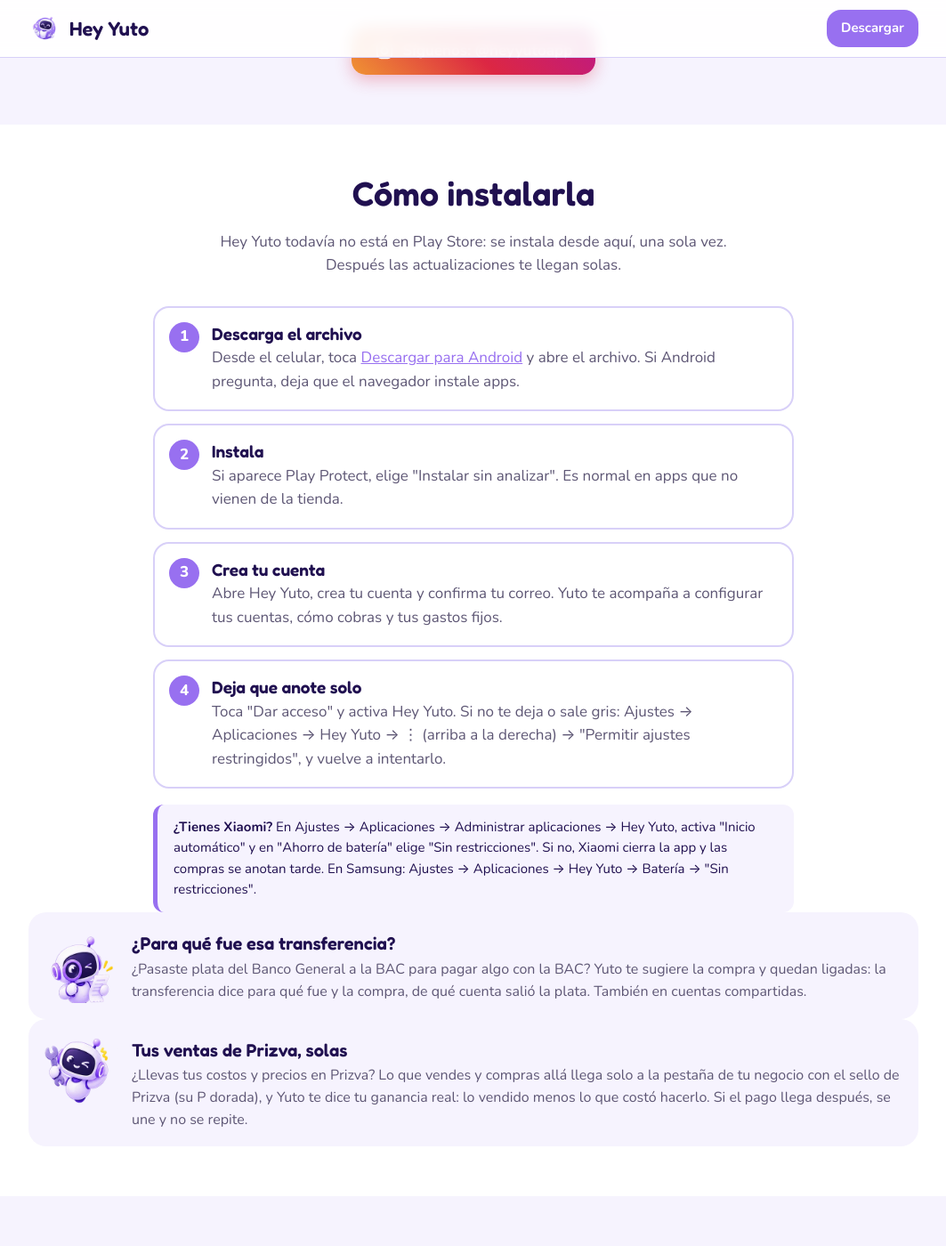
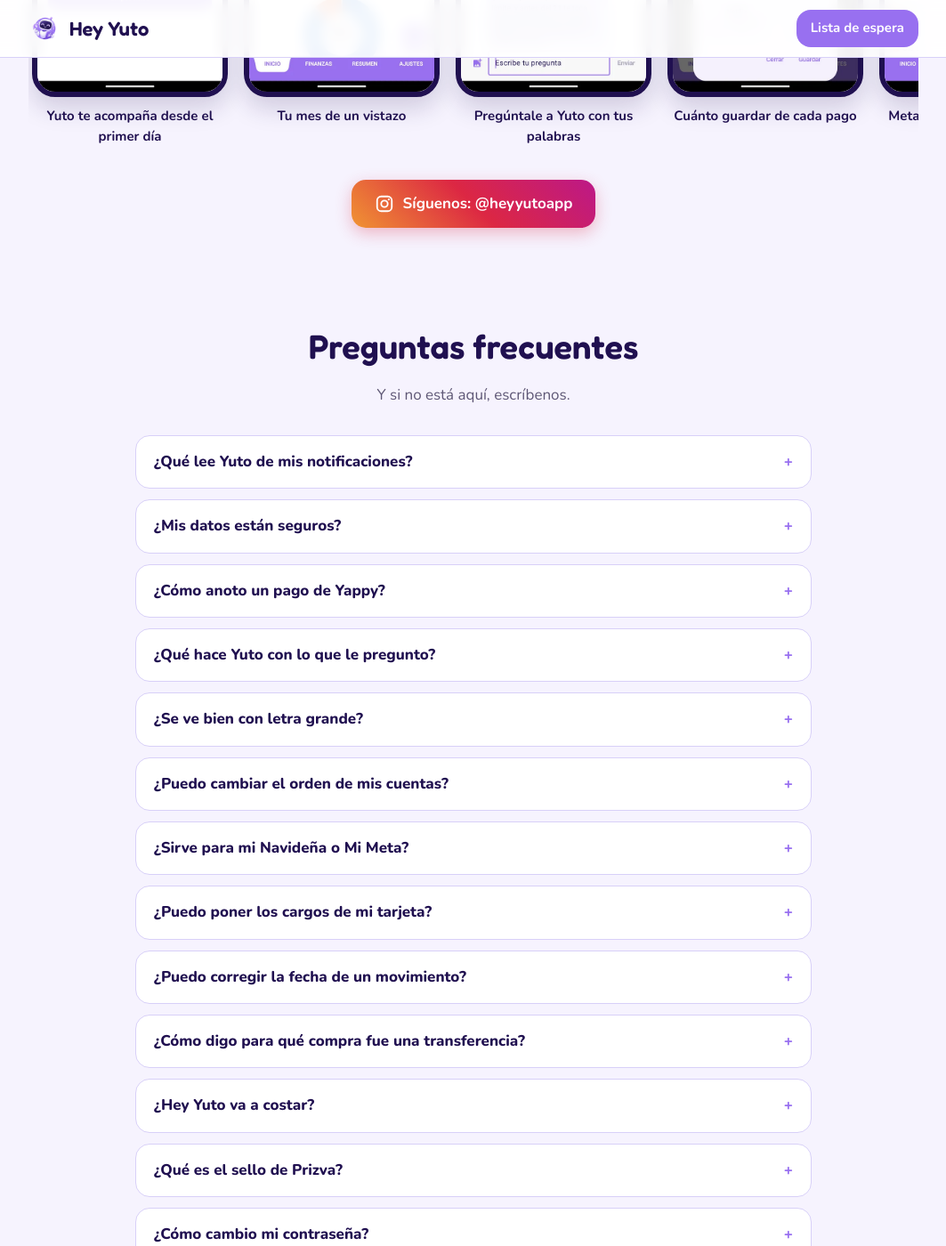
Before and after one commit to Dacoca34/yuto-legal, a Jekyll site: the page index.html, which Jekyll copies as it is, in a window 1280 px wide and 1400 px high, scrolled down 3367 px. Shown: the whole window at 89% size, without its empty margins (108-1171 px from the left). Built offline with Jekyll 4.4.1, drawn with Linux system fonts in a browser that asks for light colours; some of the changed text lies outside the part shown.

Commit message:
Lista de espera en vez de Descargar: todavia no estamos en Play Store
Sale la seccion de instalar el APK; sus dos tarjetas (transferencia y Prizva)
pasan a 'Lo que hace Yuto por ti'.

Co-Authored-By: Claude Opus 5.5 <noreply@anthropic.com>

```diff
--- a/_layouts/default.html
+++ b/_layouts/default.html
@@ -11,7 +11,7 @@
 <body>
 <header class="barra"><div class="envoltura">
   <a class="marca" href="{{ '/' | relative_url }}"><img src="{{ '/yuto.png' | relative_url }}" alt="">Hey Yuto</a>
-  <a class="boton chico" href="{{ '/#descargar' | relative_url }}">Descargar</a>
+  <a class="boton chico" href="{{ '/#lista' | relative_url }}">Lista de espera</a>
 </div></header>
 <main class="doc">{{ content }}</main>
 <footer><div class="envoltura">
--- a/index.html
+++ b/index.html
@@ -15,7 +15,7 @@
 <body>
 <header class="barra"><div class="envoltura">
   <a class="marca" href="./"><img src="yuto.png" alt="">Hey Yuto</a>
-  <a class="boton chico" href="#descargar">Descargar</a>
+  <a class="boton chico" href="#lista">Lista de espera</a>
 </div></header>
 
 <div class="portada"><div class="envoltura">
@@ -23,8 +23,8 @@
     <h1>Hey Yuto</h1>
     <p class="lema">Tu copiloto de finanzas</p>
     <p>Yuto anota tus compras solo, te avisa antes de que te cobren y te dice cuánto apartar de cada pago. Para que sepas cuánto tienes de verdad, sin hojas de Excel.</p>
-    <p><a class="boton" href="https://frsaeiukbvawchaxjegr.supabase.co/storage/v1/object/public/public-downloads/MoneyLog.apk">Descargar para Android</a></p>
-    <p class="chica">Android 8 o superior · <a href="#instalar">Cómo instalarla</a></p>
+    <p><a class="boton" href="#lista">Ponte en la lista de espera</a></p>
+    <p class="chica">Pronto en Play Store, para Android 8 o superior.</p>
   </div>
   <img class="yuto" src="assets/yuto/saludando.webp" alt="Yuto, el robot de la app, saludando">
 </div></div>
@@ -49,6 +49,8 @@
     <div class="tarjeta"><img class="pose" src="assets/yuto/navidad.webp" alt="" loading="lazy"><h3>Cumpleaños y fechas para regalar</h3><p>Anota los cumpleaños, el Día de la Madre, del Padre, Navidad o la fecha que quieras. Yuto te ayuda a apartar para el regalo y te avisa unos días antes.</p></div>
     <div class="tarjeta"><img class="pose" src="assets/yuto/saludando.webp" alt="" loading="lazy"><h3>Sin abrir la app</h3><p>Pon el widget en tu pantalla y ve cuánto te queda libre hasta tu próximo pago, tus últimos movimientos y lo que falta por cobrarte.</p></div>
     <div class="tarjeta"><img class="pose" src="assets/yuto/hablando.webp" alt="" loading="lazy"><h3>En familia</h3><p>Crea un grupo, comparte solo las cuentas que quieras y hablen de los gastos de la casa en el mismo lugar.</p></div>
+    <div class="tarjeta"><img class="pose" src="assets/yuto/con-lupa.webp" alt="" loading="lazy"><h3>¿Para qué fue esa transferencia?</h3><p>¿Pasaste plata del Banco General a la BAC para pagar algo con la BAC? Yuto te sugiere la compra y quedan ligadas: la transferencia dice para qué fue y la compra, de qué cuenta salió la plata. También en cuentas compartidas.</p></div>
+    <div class="tarjeta"><img class="pose" src="assets/yuto/trabajando.webp" alt="" loading="lazy"><h3>Tus ventas de Prizva, solas</h3><p>¿Llevas tus costos y precios en Prizva? Lo que vendes y compras allá llega solo a la pestaña de tu negocio con el sello de Prizva (su P dorada), y Yuto te dice tu ganancia real: lo vendido menos lo que costó hacerlo. Si el pago llega después, se une y no se repite.</p></div>
   </div>
 </div></section>
 
@@ -65,20 +67,6 @@
     <figure><img src="assets/capturas/clasificar.webp" alt="Clasificar: una compra que llegó sola del aviso del banco" loading="lazy" width="540" height="1200"><figcaption>Las compras llegan solas</figcaption></figure>
   </div>
   <p class="centro"><a class="boton instagram" href="https://www.instagram.com/heyyutoapp"><svg viewBox="0 0 24 24" width="22" height="22" aria-hidden="true"><rect x="3" y="3" width="18" height="18" rx="5" fill="none" stroke="currentColor" stroke-width="2"/><circle cx="12" cy="12" r="4" fill="none" stroke="currentColor" stroke-width="2"/><circle cx="17.3" cy="6.7" r="1.2" fill="currentColor"/></svg>Síguenos: @heyyutoapp</a></p>
-</div></section>
-
-<section id="instalar"><div class="envoltura">
-  <h2 id="descargar">Cómo instalarla</h2>
-  <p class="intro">Hey Yuto todavía no está en Play Store: se instala desde aquí, una sola vez. Después las actualizaciones te llegan solas.</p>
-  <div class="pasos">
-    <div class="paso"><h3>Descarga el archivo</h3><p>Desde el celular, toca <a href="https://frsaeiukbvawchaxjegr.supabase.co/storage/v1/object/public/public-downloads/MoneyLog.apk">Descargar para Android</a> y abre el archivo. Si Android pregunta, deja que el navegador instale apps.</p></div>
-    <div class="paso"><h3>Instala</h3><p>Si aparece Play Protect, elige "Instalar sin analizar". Es normal en apps que no vienen de la tienda.</p></div>
-    <div class="paso"><h3>Crea tu cuenta</h3><p>Abre Hey Yuto, crea tu cuenta y confirma tu correo. Yuto te acompaña a configurar tus cuentas, cómo cobras y tus gastos fijos.</p></div>
-    <div class="paso"><h3>Deja que anote solo</h3><p>Toca "Dar acceso" y activa Hey Yuto. Si no te deja o sale gris: Ajustes → Aplicaciones → Hey Yuto → ⋮ (arriba a la derecha) → "Permitir ajustes restringidos", y vuelve a intentarlo.</p></div>
-  </div>
-  <div class="nota"><b>¿Tienes Xiaomi?</b> En Ajustes → Aplicaciones → Administrar aplicaciones → Hey Yuto, activa "Inicio automático" y en "Ahorro de batería" elige "Sin restricciones". Si no, Xiaomi cierra la app y las compras se anotan tarde. En Samsung: Ajustes → Aplicaciones → Hey Yuto → Batería → "Sin restricciones".</div>
-    <div class="tarjeta"><img class="pose" src="assets/yuto/con-lupa.webp" alt="" loading="lazy"><h3>¿Para qué fue esa transferencia?</h3><p>¿Pasaste plata del Banco General a la BAC para pagar algo con la BAC? Yuto te sugiere la compra y quedan ligadas: la transferencia dice para qué fue y la compra, de qué cuenta salió la plata. También en cuentas compartidas.</p></div>
-    <div class="tarjeta"><img class="pose" src="assets/yuto/trabajando.webp" alt="" loading="lazy"><h3>Tus ventas de Prizva, solas</h3><p>¿Llevas tus costos y precios en Prizva? Lo que vendes y compras allá llega solo a la pestaña de tu negocio con el sello de Prizva (su P dorada), y Yuto te dice tu ganancia real: lo vendido menos lo que costó hacerlo. Si el pago llega después, se une y no se repite.</p></div>
 </div></section>
 
 <section class="fondo"><div class="envoltura">
```
